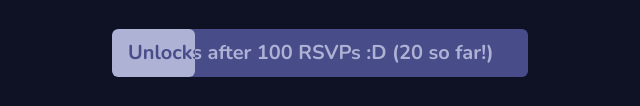
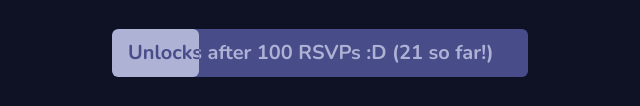
Before and after one commit to zakkbob/phpawesome-website, a website: page index.html in a window 1280 px wide. Shown: the part 901-1007 px from the top of the page, 320-960 px from the left. Drawn offline with nearby package versions, Linux system fonts and the light colour scheme; files that its build step writes are made by us from their sources; a web font is replaced by a local one.

Commit message:
New RSVP!!

```diff
--- a/index.html
+++ b/index.html
@@ -190,7 +190,7 @@
 		}
 
 		let start = null;
-		const rsvps = 20;
+		const rsvps = 21;
 		const duration = 2000;
 		const interval = 10;
 		let timeProgress = 0;
```
